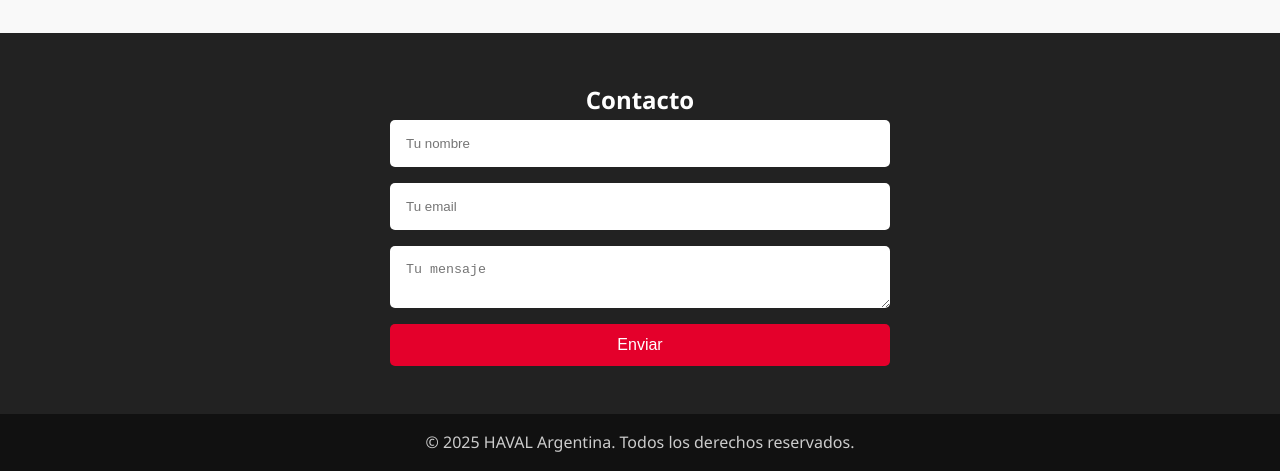
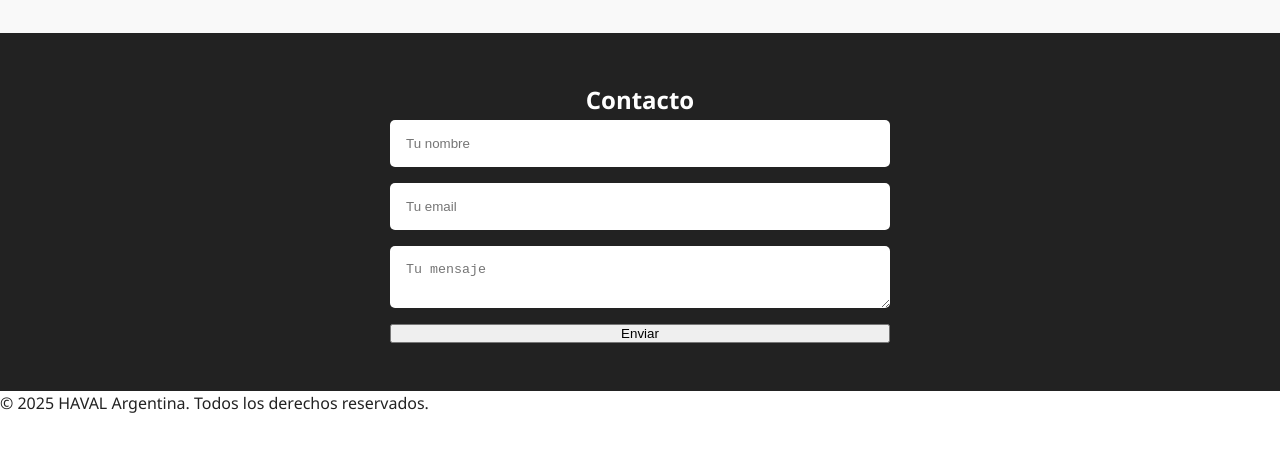
Before and after one commit to nadaletomas/boludeo, a plain HTML site: page index.html in a window 1280 px wide. Shown: the part 2231-2702 px from the top of the page. After the commit the page ends 2647 px from the top, so only its background shows below. Drawn offline with Linux system fonts and the light colour scheme; files that its build step writes are made by us from their sources; files whose address does not match are found by name.

Commit message:
Update and rename style.css to css/style.css

```diff
--- a/style.css
+++ b/css/style.css
@@ -1,4 +1,4 @@
-/* Reset básico */
+/* Reset */
 * {
   margin: 0;
   padding: 0;
@@ -165,24 +165,4 @@ body {
   border-radius: 5px;
 }
 
-.contacto button {
-  padding: 0.75rem;
-  background: #e4002b;
-  border: none;
-  color: white;
-  font-size: 1rem;
-  border-radius: 5px;
-  cursor: pointer;
-}
-
-.contacto button:hover {
-  background: #c30026;
-}
-
-/* Footer */
-footer {
-  text-align: center;
-  padding: 1rem;
-  background: #111;
-  color: #ccc;
-}
+.contact
```
